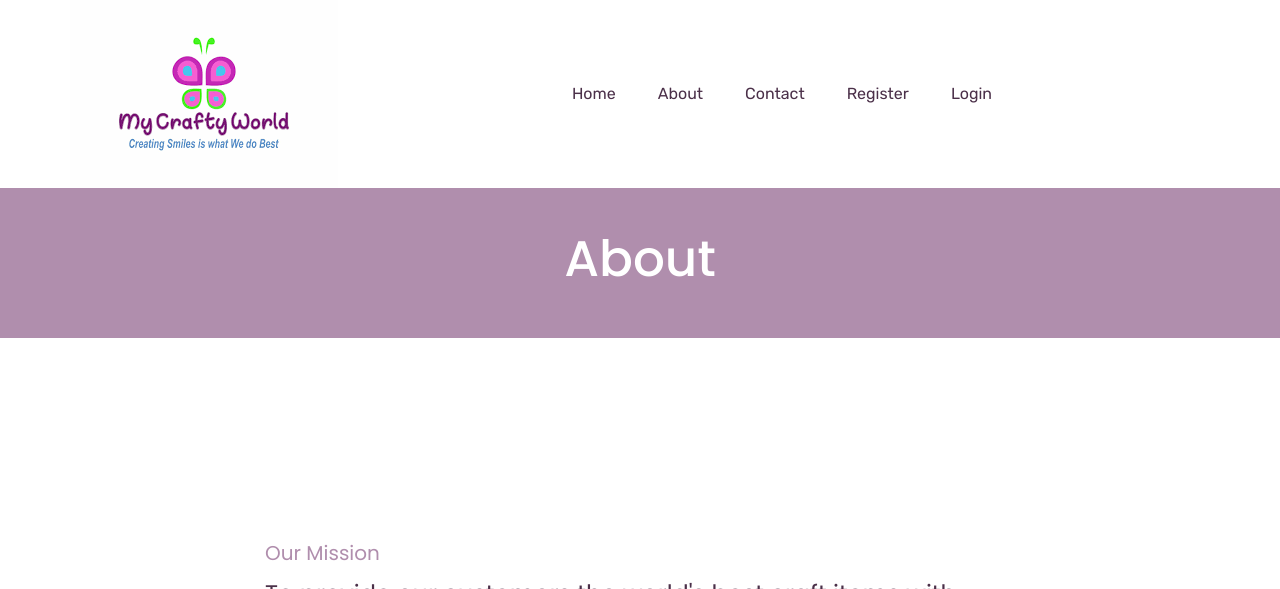
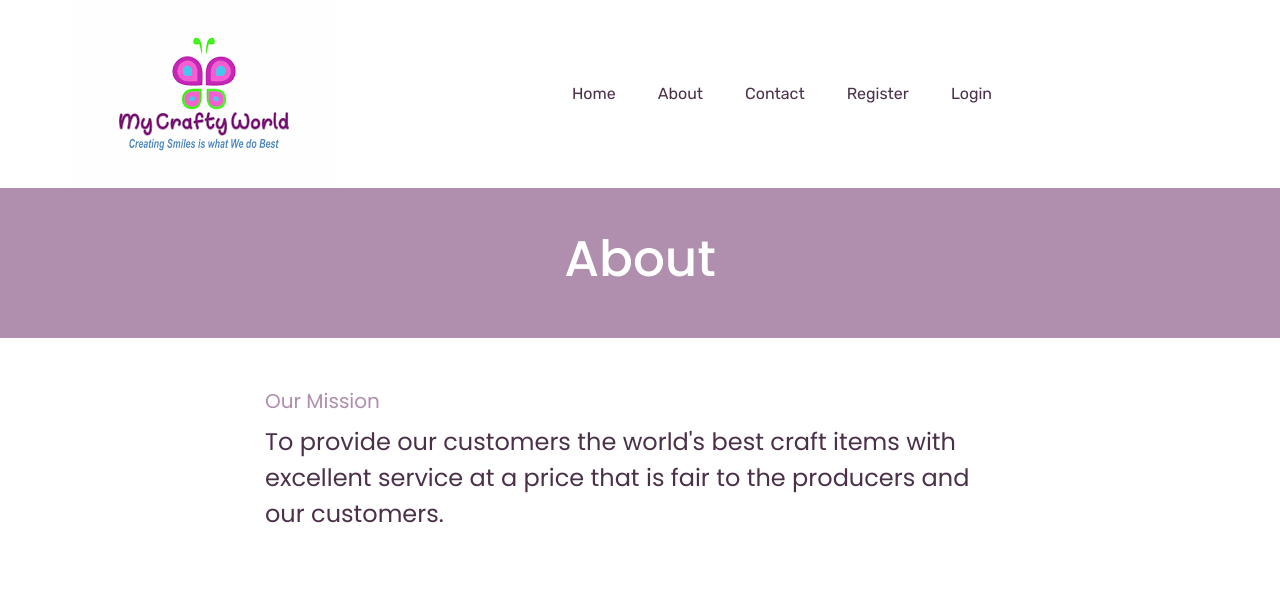
Before and after one commit to Krishnaaa29/craftyworld, a Flask app: page /about in a window 1280 px wide. Shown: the top 589 px of the page. Run offline with Flask 2, Linux system fonts and the light colour scheme; some libraries are stand-ins or nearby versions.

Commit message:
bug fixed

```diff
--- a/craft/route.py
+++ b/craft/route.py
@@ -55,6 +55,10 @@ class StatusView(sqla.ModelView):
             ('Order Delivered','Order Delivered')
         ]
     }
+    # remove these fields from edit view
+    form_excluded_columns = ['customer_id','date_created','invoice','name','address','pincode','city','state','mobile']
+    # model field view in list view
+    #column_list = ('invoice', 'name')
 
     can_create = False
     can_delete = False
--- a/craft/templates/about.html
+++ b/craft/templates/about.html
@@ -16,11 +16,11 @@
     <!-- breadcrumb part end-->
 
     <!-- product list part start-->
-    <section class="about_us padding_top">
+    <section class="about_us">
         <div class="container">
             <div class="row justify-content-center">
                 <div class="col-lg-8">
-                    <div class="about_us_content">
+                    <div class="about_us_content pt-5">
                         <h5>Our Mission</h5>
                         <h3>To provide our customers the world's best craft items with excellent service at a price that is fair to the producers and our customers.</h3>
                         <div class="about_us_video">
--- a/craft/templates/contact.html
+++ b/craft/templates/contact.html
@@ -15,7 +15,7 @@
         </div>
     </section>
     <!-- breadcrumb part end-->
-<section class="login_part section_padding ">
+<section class="login_part pt-4">
        <div class="container">
       <div class="row">
         <div class="col-12">
--- a/craft/templates/orderview.html
+++ b/craft/templates/orderview.html
@@ -64,9 +64,11 @@
                     <td><h5>Grand Total: ₹{{grandtotal}}</h4></td>
                         -->
                     <td>
+                        {% if orders.status != 'Order Delivered' %}
                         <form action="{{url_for('orders.deleteorder', order_id=orders.id)}}" method="POST">
                             <input class="btn btn-sm btn-danger my-2" type="submit" value="Cancel Order">
                         </form>
+                        {% endif %}
                     </td>
                 </tr>
             </table>
--- a/craft/templates/product_list.html
+++ b/craft/templates/product_list.html
@@ -26,7 +26,7 @@
                                 {% endwith %}
     <div class="container">
 
-        <div class="row">
+        <div class="row pt-5">
 
         {% for products in products %}
 
--- a/craft/templates/register.html
+++ b/craft/templates/register.html
@@ -16,7 +16,7 @@
     <!-- breadcrumb part end-->
 
     <!--================login_part Area =================-->
-    <section class="login_part section_padding ">
+    <section class="login_part">
         <div class="container">
             <div class="row align-items-center">
                 <div class="col-lg-6 col-md-6">
--- a/craft/templates/update.html
+++ b/craft/templates/update.html
@@ -16,7 +16,7 @@
     <!-- breadcrumb part end-->
 
     <!--================login_part Area =================-->
-    <section class="login_part section_padding ">
+    <section class="login_part">
         <div class="container">
             <div class="row align-items-center">
                 <div class="col-lg-6 col-md-6">
--- a/craft/templates/youraccount.html
+++ b/craft/templates/youraccount.html
@@ -16,7 +16,7 @@
     <!-- breadcrumb part end-->
 
     <!--================login_part Area =================-->
-    <section class="login_part section_padding ">
+    <section class="login_part pt-4">
         <div class="container">
             <div class="row align-items-center">
                 <div class="col-lg-6 col-md-6">
```
Also changed, not shown: craft/templates/login.html (+4 -7 lines), craft/data.db, craft/static/productpic/000237.jpg (deleted), craft/static/productpic/IMG_20200407_113639.jpg (deleted), craft/static/productpic/product_2.jpg (deleted), craft/static/productpic/product_3.jpg (deleted), craft/static/productpic/product_list_1.png (deleted).
